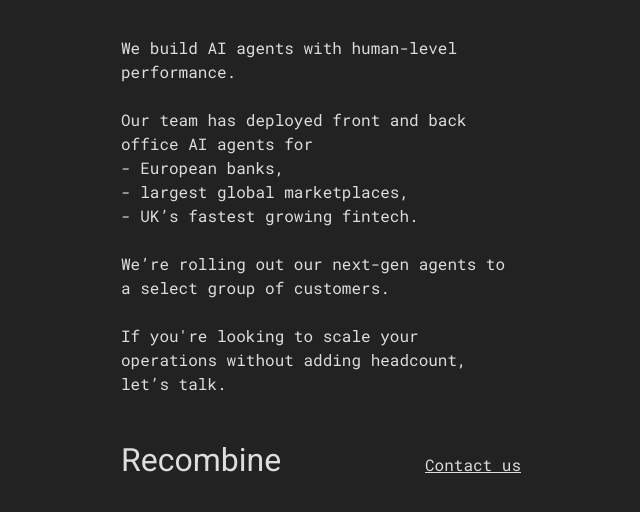
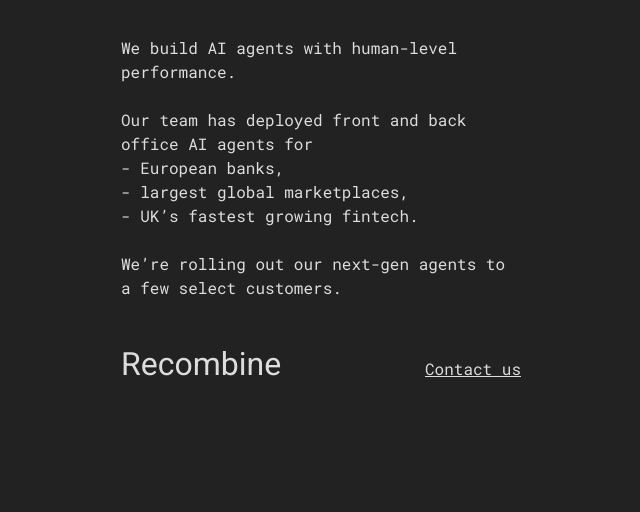
Before and after one commit to recombine-ai/getbuilt-ai.github.io, a plain HTML site: page index.html in a window 1280 px wide. Shown: the whole page, without its empty margins (319-959 px from the left). Drawn offline with Linux system fonts and the light colour scheme.

Commit message:
Update index.html

```diff
--- a/index.html
+++ b/index.html
@@ -65,9 +65,7 @@
         - largest global marketplaces,<br>
         - UK’s fastest growing fintech.</p>
 
-        <p>We’re rolling out our next-gen agents to a select group of customers.</p>
-
-        <p>If you're looking to scale your operations without adding headcount, let’s talk.</p>
+        <p>We’re rolling out our next-gen agents to a few select customers.</p>
 
         <div class="footer">
             <div class="logo">Recombine</div>
```
